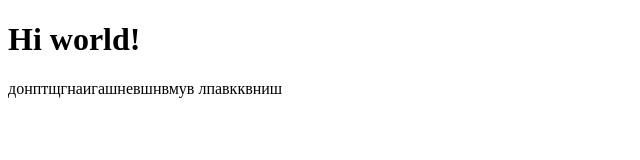
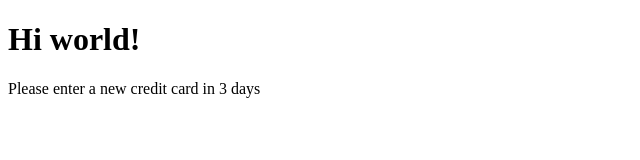
Before and after one commit to KOA3103/tour-plan, a plain HTML site: page index.html in a window 1280 px wide. Shown: the full height of the page, 0-640 px from the left. Drawn offline with Linux system fonts and the light colour scheme.

Commit message:
test change 3

```diff
--- a/index.html
+++ b/index.html
@@ -8,6 +8,6 @@
   </head>
   <body>
     <h1>Hi world!</h1>
-    донптщгнаигашневшнвмув лпавкквниш
+    Please enter a new credit card in 3 days
   </body>
 </html>
```
